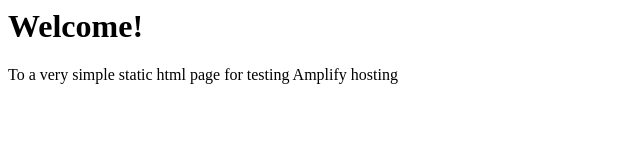
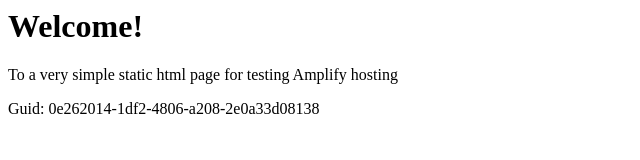
Before and after one commit to aws-aemilia-cmh/Github-PR-Commit-Integration-Test-DoNotTouch-Gith-OKSLNVO2-v1-preprod-us-east-2, a website: page src/index.html in a window 1280 px wide. Shown: the whole page, without its empty margins (0-640 px from the left). Drawn offline with Linux system fonts and the light colour scheme.

Commit message:
commit from integ tests

```diff
--- a/src/index.html
+++ b/src/index.html
@@ -1,3 +1,5 @@
+
+
 <html lang="en">
 
 <head>
@@ -10,6 +12,6 @@
 <body>
     <h1>Welcome!</h1>
     <p>To a very simple static html page for testing Amplify hosting</p>
-</body>
+    <p>Guid: 0e262014-1df2-4806-a208-2e0a33d08138</p></body>
 
 </html>
```
